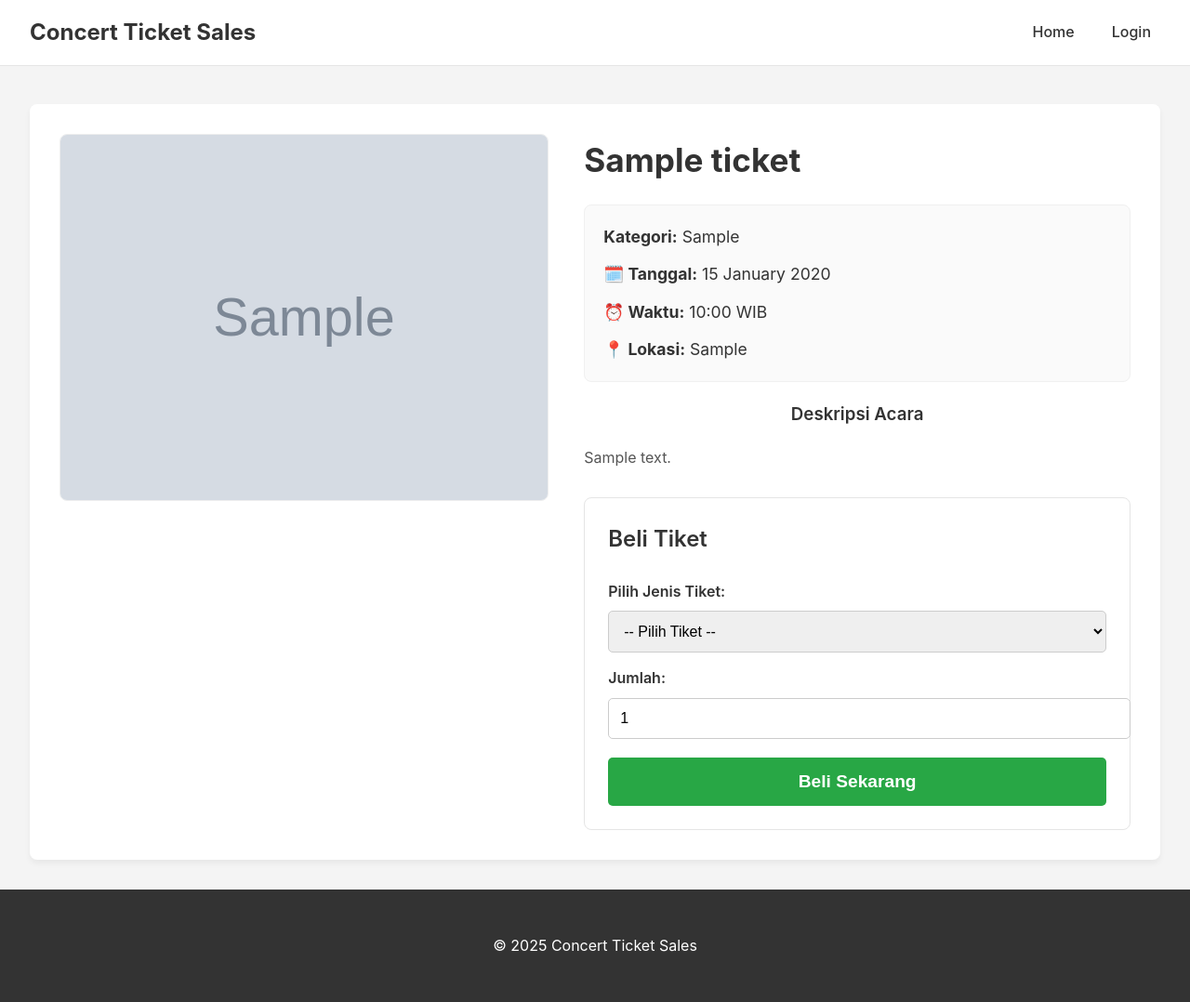
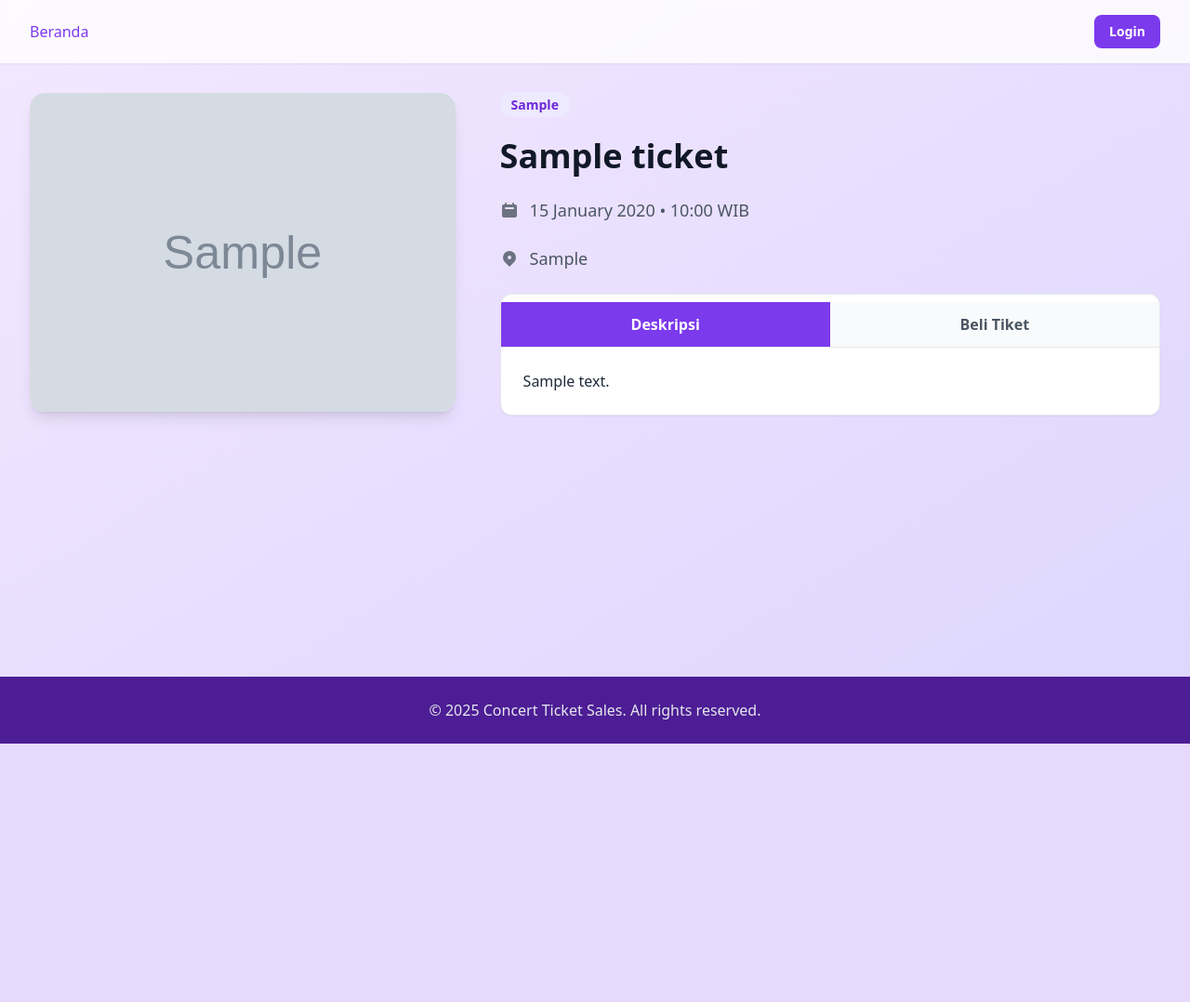
Before and after one commit to sanzzsky/vert2, a PHP site: page /php/detail_event.php?id=1 in a window 1280 px wide. Shown: the whole page at 93% size. After the commit the page ends 800 px from the top, so only its background shows below. Run offline with PHP 8.4, Linux system fonts and the light colour scheme; tables that the repository leaves empty or names only in its code hold one stand-in row (values such as "Sample post"); grey boxes marked "Sample" are stand-in pictures; some libraries are stand-ins or nearby versions.

Commit message:
perubahan style detail dan perbaikan bug

```diff
--- a/tiket/php/detail_event.php
+++ b/tiket/php/detail_event.php
@@ -1,4 +1,5 @@
 <?php
+// --- Fungsionalitas Inti dari Kode 1 Dipertahankan ---
 session_start();
 require 'db.php';
 
@@ -7,6 +8,7 @@ if ($event_id === 0) {
     die("Halaman tidak ditemukan. ID Acara tidak valid.");
 }
 
+// Menggunakan PDO dari Kode 1
 $stmt = $conn->prepare("SELECT * FROM tickets WHERE id = ? AND status = 'active'");
 $stmt->execute([$event_id]);
 $event = $stmt->fetch(PDO::FETCH_ASSOC);
@@ -18,62 +20,96 @@ if (!$event) {
 $ticket_types = json_decode($event['ticket_types'], true);
 ?>
 <!DOCTYPE html>
-<html lang="en">
+<html lang="id">
 <head>
     <meta charset="UTF-8">
     <meta name="viewport" content="width=device-width, initial-scale=1.0">
-    <link rel="stylesheet" href="../css/styles.css">
     <title>Detail: <?= htmlspecialchars($event['event_name']) ?></title>
+
+    <script src="https://cdn.tailwindcss.com"></script>
+
+    <style>
+        /* Style tambahan untuk dropdown profil di header baru */
+        .profile-dropdown .dropdown-content { display: none; position: absolute; right: 0; background-color: white; min-width: 160px; box-shadow: 0px 8px 16px 0px rgba(0,0,0,0.2); z-index: 20; border-radius: 0.5rem; overflow: hidden; margin-top: 0.5rem; }
+        .profile-dropdown:hover .dropdown-content { display: block; }
+        .dropdown-content a, .dropdown-content span { color: black; padding: 12px 16px; text-decoration: none; display: block; text-align: left; font-size: 0.875rem; }
+        .dropdown-content a:hover { background-color: #f1f1f1; }
+    </style>
 </head>
-<body>
-    <header class="header">
-        <h1>Concert Ticket Sales</h1>
-        <nav class="main-nav">
-            <a href="../index.php">Home</a>
+<body class="bg-gradient-to-br from-purple-100 to-violet-200 font-sans text-gray-800 flex flex-col min-h-screen">
+
+    <header class="bg-white/80 backdrop-blur-sm shadow-sm sticky top-0 z-10">
+        <div class="max-w-7xl mx-auto px-4 sm:px-6 lg:px-8">
+            <div class="flex justify-between items-center py-4">
+                <div class="flex items-center space-x-4">
+                    <nav class="flex space-x-6">
+                        <a href="../index.php" class="text-violet-600 font-medium hover:text-violet-700">Beranda</a>
+                    </nav>
+                </div>
+                <div class="flex items-center space-x-4">
                     <?php if (isset($_SESSION['username'])): ?>
-                <div class="profile-container">
-                    <img src="../images/images.jpg" alt="Profile" class="profile-img">
+                        <div class="profile-dropdown relative">
+                            <img src="../images/images.jpg" alt="Profile" class="w-8 h-8 rounded-full cursor-pointer object-cover">
                             <div class="dropdown-content">
-                        <span class="dropdown-greeting">Hello, <?= htmlspecialchars($_SESSION['username']) ?>!</span>
-                        <a href="logout.php">Logout</a>
+                                <span class="px-4 py-2 text-sm text-gray-700">Hello, <?= htmlspecialchars($_SESSION['username']) ?>!</span>
+                                <a href="logout.php" class="text-sm">Logout</a>
                             </div>
                         </div>
                     <?php else: ?>
-                <a href="../login.php">Login</a>
+                        <a href="../login.php" class="bg-violet-600 text-white px-4 py-2 rounded-lg text-sm font-semibold hover:bg-violet-700">Login</a>
                     <?php endif; ?>
-        </nav>
+                </div>
+            </div>
+        </div>
     </header>
 
-    <main class="container">
-        <div class="event-detail-container">
-            <div class="event-image-container">
-                <?php if (!empty($event['image'])): ?>
-                    <img src="../images/<?= htmlspecialchars($event['image']) ?>" alt="<?= htmlspecialchars($event['event_name']) ?>">
-                <?php else: ?>
-                    <img src="../images/placeholder.png" alt="No image available">
-                <?php endif; ?>
+    <main class="max-w-7xl mx-auto px-4 sm:px-6 lg:px-8 py-8 flex-grow w-full">
+        <div class="grid grid-cols-1 lg:grid-cols-5 gap-8 lg:gap-12">
+
+            <div class="lg:col-span-2">
+                <div class="bg-white rounded-2xl shadow-lg overflow-hidden sticky top-24">
+                    <img src="../images/<?= htmlspecialchars($event['image']) ?>"
+                         alt="<?= htmlspecialchars($event['event_name']) ?>"
+                         class="w-full h-auto object-cover">
+                </div>
             </div>
 
-            <div class="event-info-container">
-                <h1 class="event-title"><?= htmlspecialchars($event['event_name']) ?></h1>
+            <div class="lg:col-span-3">
+                <div class="space-y-6">
+                    <span class="bg-violet-100 text-violet-700 px-3 py-1 rounded-full text-sm font-semibold capitalize">
+                        <?= htmlspecialchars($event['category']) ?>
+                    </span>
+                    <h1 class="text-3xl lg:text-4xl font-bold text-gray-900 leading-tight">
+                        <?= htmlspecialchars($event['event_name']) ?>
+                    </h1>
+                    <div class="flex items-center text-lg text-gray-600">
+                        <svg class="w-5 h-5 mr-3 text-gray-500" fill="currentColor" viewBox="0 0 20 20"><path fill-rule="evenodd" d="M6 2a1 1 0 00-1 1v1H4a2 2 0 00-2 2v10a2 2 0 002 2h12a2 2 0 002-2V6a2 2 0 00-2-2h-1V3a1 1 0 10-2 0v1H7V3a1 1 0 00-1-1zm0 5a1 1 0 000 2h8a1 1 0 100-2H6z" clip-rule="evenodd"></path></svg>
+                        <?= date('d F Y', strtotime($event['event_date'])) ?>
+                        <?= !empty($event['event_time']) ? ' • ' . date('H:i', strtotime($event['event_time'])) . ' WIB' : '' ?>
+                    </div>
+                    <div class="flex items-center text-lg text-gray-600">
+                        <svg class="w-5 h-5 mr-3 text-gray-500" fill="currentColor" viewBox="0 0 20 20"><path fill-rule="evenodd" d="M5.05 4.05a7 7 0 119.9 9.9L10 18.9l-4.95-4.95a7 7 0 010-9.9zM10 11a2 2 0 100-4 2 2 0 000 4z" clip-rule="evenodd"></path></svg>
+                        <?= htmlspecialchars($event['location']) ?>
+                    </div>
 
-                <ul class="event-meta">
-                    <li><strong>Kategori:</strong> <?= htmlspecialchars($event['category']) ?></li>
-                    <li><strong>🗓️ Tanggal:</strong> <?= date('d F Y', strtotime($event['event_date'])) ?></li>
-                    <li><strong>⏰ Waktu:</strong> <?= !empty($event['event_time']) ? date('H:i', strtotime($event['event_time'])) . ' WIB' : 'N/A' ?></li>
-                    <li><strong>📍 Lokasi:</strong> <?= htmlspecialchars($event['location']) ?></li>
-                </ul>
+                    <div class="bg-white rounded-xl shadow-sm border overflow-hidden pt-2">
+                        <div class="flex border-b">
+                            <button onclick="showTab('description')" id="description-tab" class="flex-1 px-6 py-3 text-center font-semibold bg-violet-600 text-white transition-colors">Deskripsi</button>
+                            <button onclick="showTab('tickets')" id="tickets-tab" class="flex-1 px-6 py-3 text-center font-semibold bg-gray-50 text-gray-600 transition-colors">Beli Tiket</button>
+                        </div>
 
-                <h3 class="section-title">Deskripsi Acara</h3>
-                <p class="event-description"><?= nl2br(htmlspecialchars($event['description'])) ?></p>
+                        <div class="p-6">
+                            <div id="description-content" class="tab-content prose max-w-none">
+                                <p><?= nl2br(htmlspecialchars($event['description'])) ?></p>
+                            </div>
 
-                <div class="ticket-purchase-section">
-                    <h2 class="section-title">Beli Tiket</h2>
-                     <form action="../php/purchase.php" method="POST">
+                            <div id="tickets-content" class="tab-content hidden">
+                                <form action="../php/purchase.php" method="POST" class="space-y-4">
                                     <input type="hidden" name="event_id" value="<?= $event['id'] ?>">
 
-                        <label for="ticket_type">Pilih Jenis Tiket:</label>
-                        <select id="ticket_type" name="ticket_type_name" required>
+                                    <div>
+                                        <label for="ticket_type" class="block text-sm font-medium text-gray-700 mb-1">Pilih Jenis Tiket:</label>
+                                        <select id="ticket_type" name="ticket_type_name" required class="w-full p-2 border border-gray-300 rounded-md shadow-sm focus:ring-violet-500 focus:border-violet-500">
                                             <option value="">-- Pilih Tiket --</option>
                                             <?php if (is_array($ticket_types)) : ?>
                                                 <?php foreach ($ticket_types as $type): ?>
@@ -83,20 +119,52 @@ $ticket_types = json_decode($event['ticket_types'], true);
                                                 <?php endforeach; ?>
                                             <?php endif; ?>
                                         </select>
+                                    </div>
 
-                        <label for="quantity">Jumlah:</label>
-                        <input type="number" id="quantity" name="quantity" value="1" min="1" max="10" required>
+                                    <div>
+                                        <label for="quantity" class="block text-sm font-medium text-gray-700 mb-1">Jumlah:</label>
+                                        <input type="number" id="quantity" name="quantity" value="1" min="1" max="10" required class="w-full p-2 border border-gray-300 rounded-md shadow-sm focus:ring-violet-500 focus:border-violet-500">
+                                    </div>
 
-                        <button type="submit" class="purchase-button">Beli Sekarang</button>
+                                    <button type="submit" class="w-full bg-violet-600 text-white py-3 px-4 rounded-lg font-semibold hover:bg-violet-700 transition-colors duration-200 shadow-lg">
+                                        Beli Sekarang
+                                    </button>
                                 </form>
+                            </div>
+                        </div>
+                    </div>
                 </div>
             </div>
         </div>
     </main>
 
-    <footer class="footer">
-        <p>&copy; <?= date("Y") ?> Concert Ticket Sales</p>
+    <footer class="bg-violet-900 text-gray-200 py-6">
+        <div class="max-w-7xl mx-auto px-4 sm:px-6 lg:px-8 text-center">
+            <p>&copy; <?= date("Y") ?> Concert Ticket Sales. All rights reserved.</p>
+        </div>
     </footer>
 
+    <script>
+        function showTab(tabName) {
+            const contents = document.querySelectorAll('.tab-content');
+            contents.forEach(content => content.classList.add('hidden'));
+
+            const tabs = document.querySelectorAll('[id$="-tab"]');
+            tabs.forEach(tab => {
+                tab.classList.remove('bg-violet-600', 'text-white');
+                tab.classList.add('bg-gray-50', 'text-gray-600');
+            });
+
+            document.getElementById(tabName + '-content').classList.remove('hidden');
+
+            const activeTab = document.getElementById(tabName + '-tab');
+            activeTab.classList.remove('bg-gray-50', 'text-gray-600');
+            activeTab.classList.add('bg-violet-600', 'text-white');
+        }
+
+        document.addEventListener('DOMContentLoaded', function() {
+            showTab('description');
+        });
+    </script>
 </body>
 </html>
```
Also changed, not shown: tiket/index.php (+15 -9 lines). Lines whose indentation alone changed are shown as unchanged.
